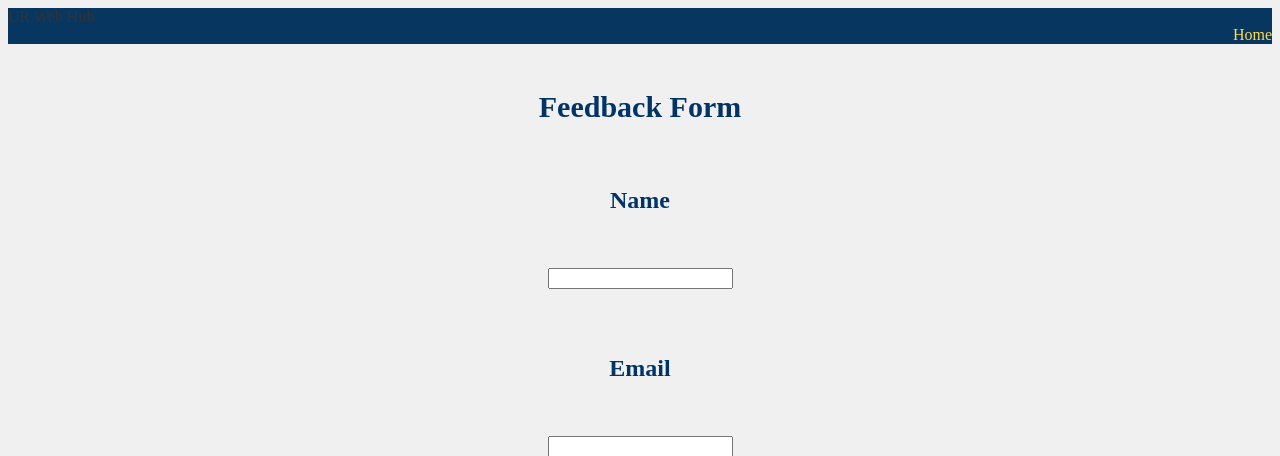
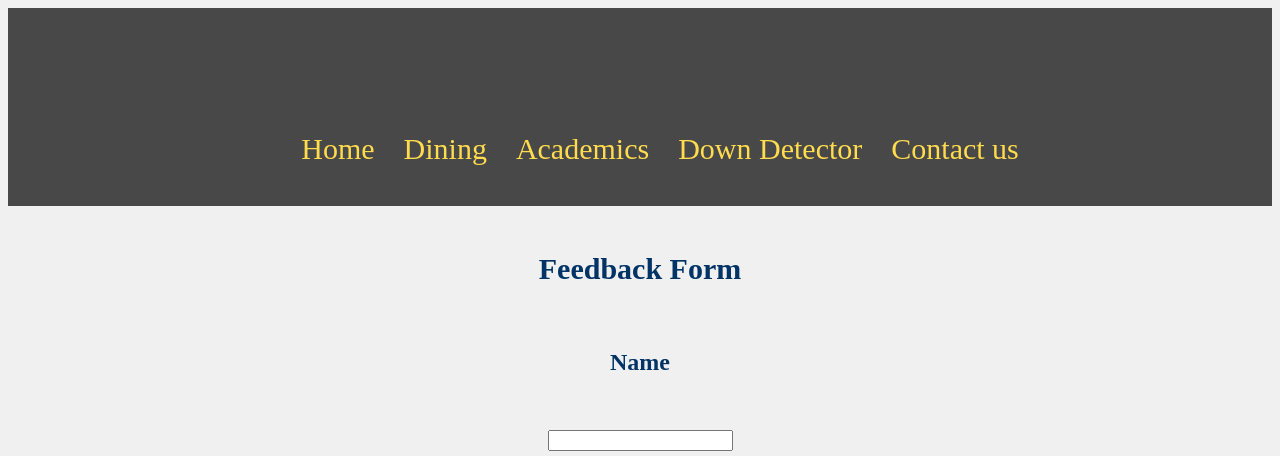
Before and after one commit to rachael2016/UR-Web-Hub, a Flask app: page /feedbackform in a window 1280 px wide. Shown: the top 456 px of the page. Run offline with Flask 2, Linux system fonts and the light colour scheme.

Commit message:
adding nav in

```diff
--- a/templates/nav.html
+++ b/templates/nav.html
@@ -1,12 +1,10 @@
-<style>
-    div {
-        background-color: #073661;
-        overflow: hidden;
-    }
-</style>
-
-<div>UR Web Hub</div>
-
-<div class="topnav" style="text-align: right">
-    <a href="/">Home</a>
-</div>
+<nav class="menu" id="navMenu">
+            <ul>
+               <li><a href="index.html" class="active">Home</a></li>
+               <li><a href="dining.html">Dining</a></li>
+               <li><a href="ratemycourse.html">Academics</a></li>
+               <li><a href="downdetector.html">Down Detector</a></li>
+               <li><a href="contact.html">Contact us</a></li>
+               </a>
+            </ul>
+         </nav>
```
